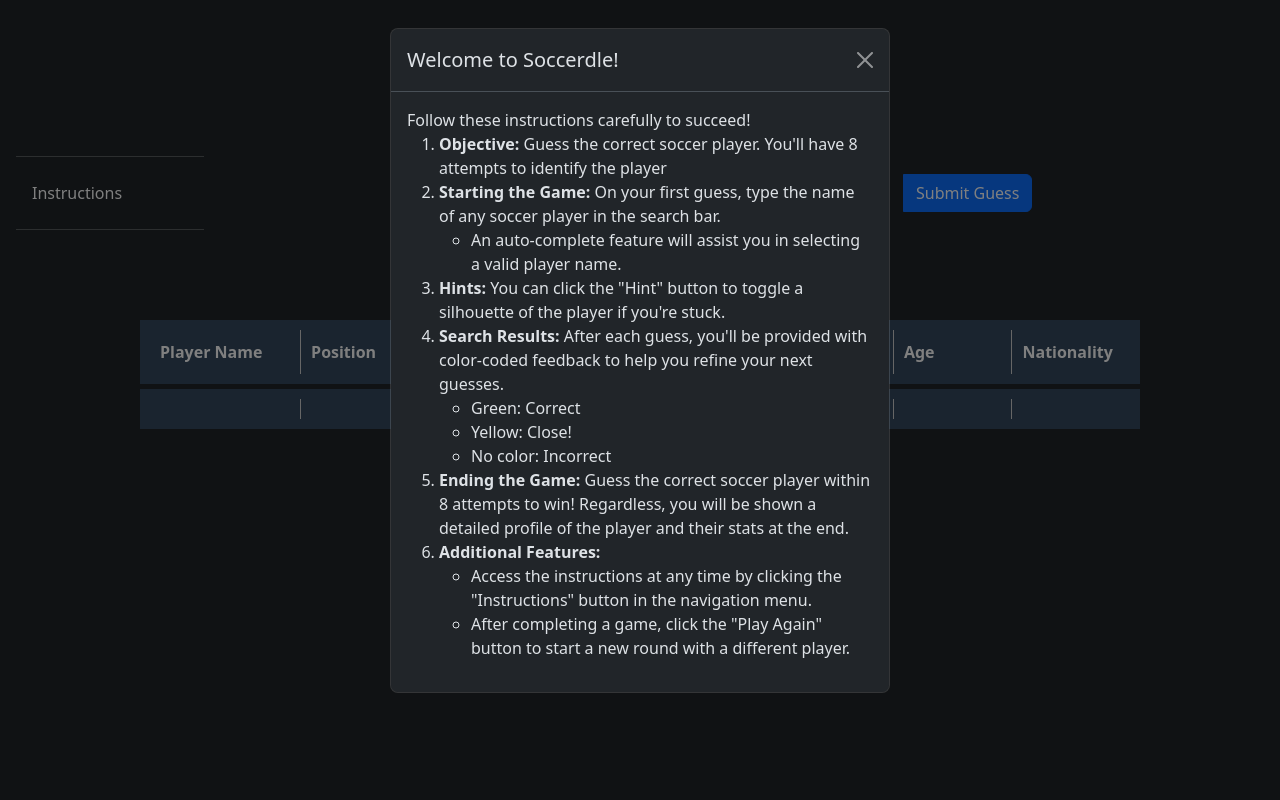
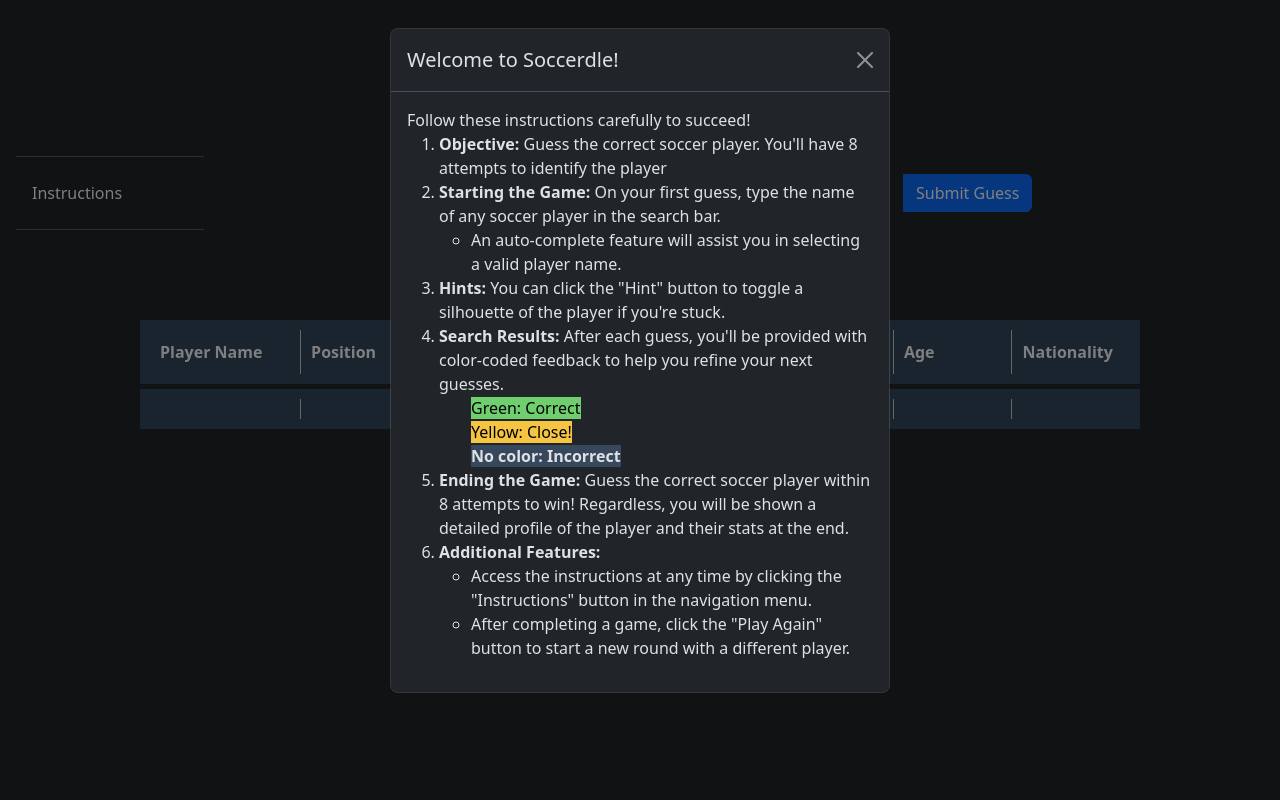
Before and after one commit to tiva710/cst205_final_project, a Flask app: page / in a window 1280 px wide. Run offline with Flask 3, Linux system fonts and the light colour scheme; some libraries are stand-ins or nearby versions.

Commit message:
Very small change
- Added a background color to the "Close", "Correct" and "Incorrect" on the instructions and changed the text color for the first two

```diff
--- a/templates/index.html
+++ b/templates/index.html
@@ -63,6 +63,23 @@
             height: min-content;
             padding: 9px;
             margin-right: 15px;
+        }
+
+        #correct{
+            background-color: #6fcf6f;
+            color:black;
+            display: inline;
+        }
+
+        #close{
+            color:black;
+            background-color: #f5c542;
+            display: inline;
+        }
+
+        #incorrect{
+           background-color: #38485C;
+           display: inline;
         }
 
     </style>
@@ -183,9 +200,11 @@
                         <li>
                             <strong>Search Results: </strong> After each guess, you'll be provided with color-coded feedback to help you refine your next guesses.
                             <ul>
-                                <li>Green: Correct </li>
-                                <li>Yellow: Close! </li>
-                                <li>No color: Incorrect</li>
+                                <li id="correct">Green: Correct </li>
+                                <br>
+                                <li id="close">Yellow: Close! </li>
+                                <br>
+                                <li id="incorrect"><strong>No color: Incorrect</strong></li>
                             </ul>
                         </li>
                         <li>
```
